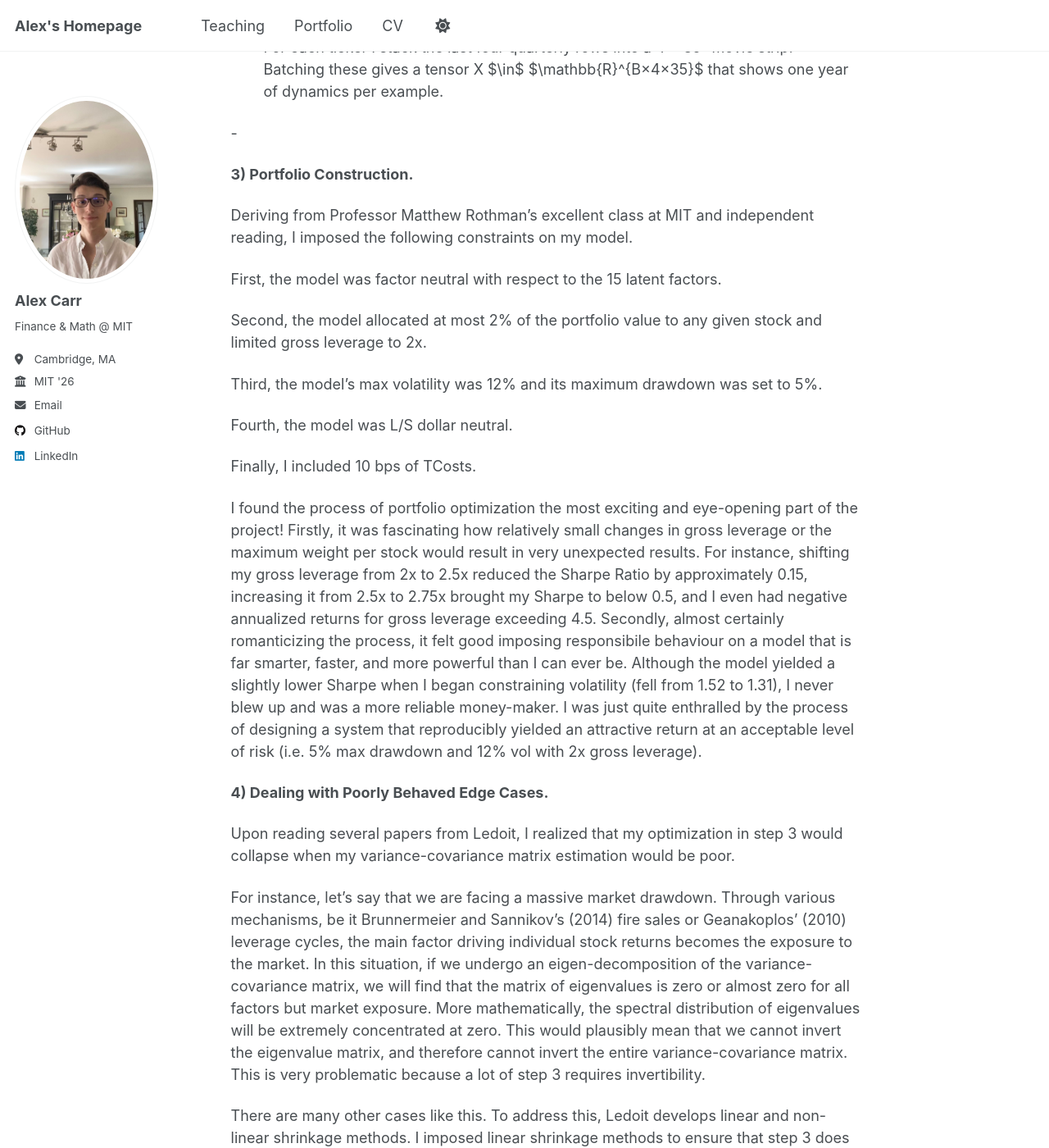
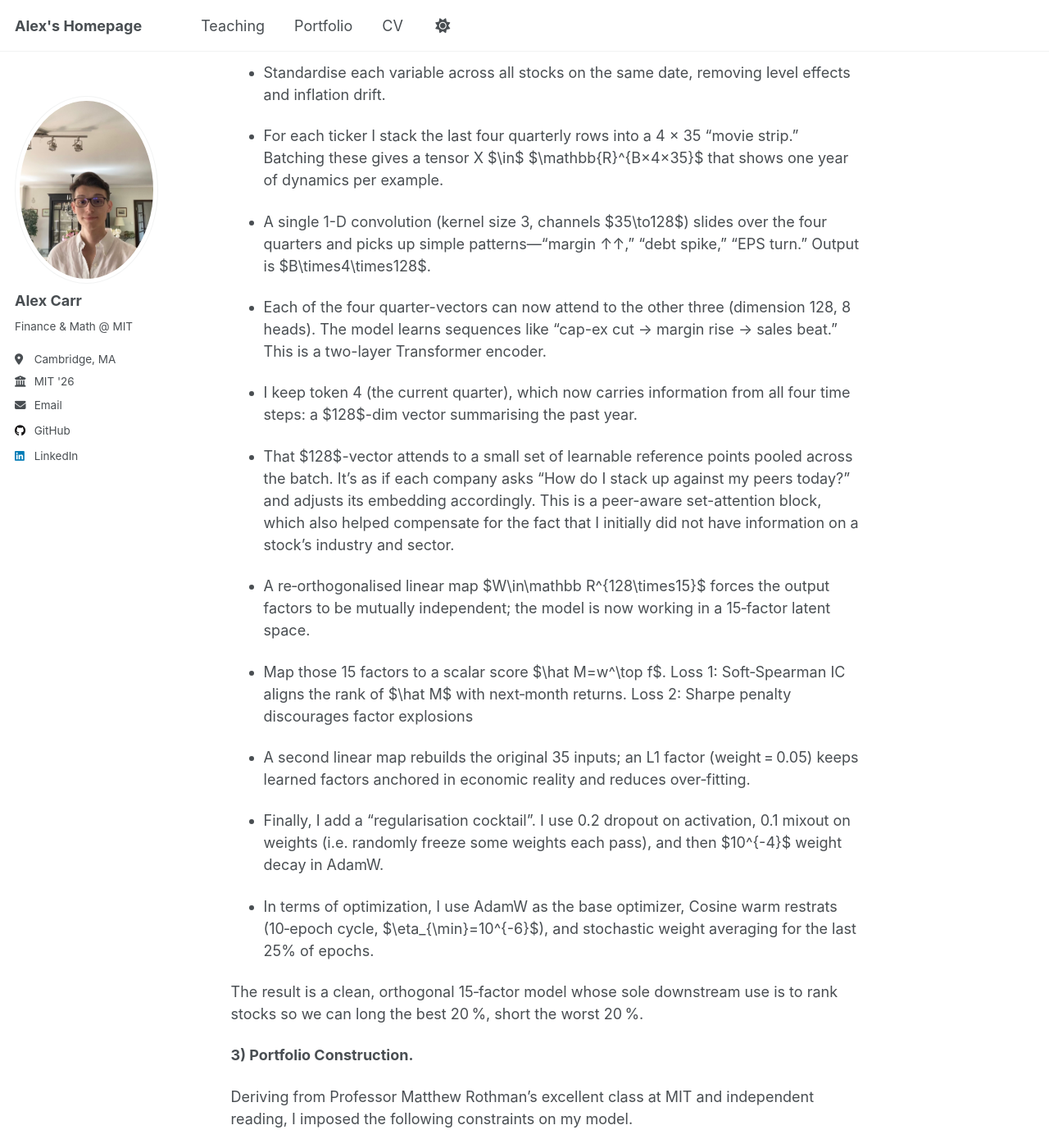
Before and after one commit to AlexandrCarr/AlexandrCarr.github.io, a Jekyll site: the page built from _portfolio/portfolio-1.md, in a window 1280 px wide and 1400 px high, scrolled down 984 px. Shown: the whole window at 82% size. Built offline with Jekyll 4.4.1, drawn with Linux system fonts in a browser that asks for light colours; some of the changed text lies outside the part shown.

Commit message:
Update portfolio-1.md

```diff
--- a/_portfolio/portfolio-1.md
+++ b/_portfolio/portfolio-1.md
@@ -13,7 +13,7 @@ If you want to see a sample of my data cleaning and formatting, please look at t
 
 **2) Model Design.**
 
-After much experimentation, I settled on the following model.
+The big picture is that, each month, the model assigns every stock a score $\hat M$. The trade rule is to long the top 20 % of scores, short the bottom 20 % in equal dollars. Everything that follows exists only to make that ranking as economically‑sensible and forecast‑accurate as possible.
 
 - I snapshot each company’s 35 indicators on each calendar date, exactly
 as they were published—no peeking ahead or filling missing data.
@@ -22,13 +22,30 @@ as they were published—no peeking ahead or filling missing data.
 three months so the model only sees information that would have been in
 investors’ hands at the time.
 
-- On each date, I standardize all variables across all stocks.
+- Standardise each variable across all stocks on the same date, removing level effects and inflation drift.
 
 - For each ticker I stack the last four quarterly rows into a 4 × 35 “movie
-strip.” Batching these gives a tensor X $\in$ $\mathbb{R}^{B×4×35}$ that shows one year
-of dynamics per example.
+strip.” Batching these gives a tensor X $\in$ $\mathbb{R}^{B×4×35}$ that shows one year of dynamics per example.
 
--
+- A single 1-D convolution (kernel size 3, channels $35\to128$) slides over the four quarters and picks up simple patterns—“margin ↑↑,” “debt spike,” “EPS turn.”  Output is $B\times4\times128$.
+
+- Each of the four quarter-vectors can now attend to the other three (dimension 128, 8 heads).  The model learns sequences like “cap-ex cut → margin rise → sales beat.” This is a two-layer Transformer encoder.
+
+- I keep token 4 (the current quarter), which now carries information from all four time steps: a $128$-dim vector summarising the past year.
+
+- That $128$-vector attends to a small set of learnable reference points pooled across the batch.  It’s as if each company asks “How do I stack up against my peers today?” and adjusts its embedding accordingly. This is a peer-aware set-attention block, which also helped compensate for the fact that I initially did not have information on a stock's industry and sector.
+
+- A re‑orthogonalised linear map $W\in\mathbb R^{128\times15}$ forces the output factors to be mutually independent; the model is now working in a 15‑factor latent space.
+
+- Map those 15 factors to a scalar score $\hat M=w^\top f$. Loss 1: Soft‑Spearman IC aligns the rank of $\hat M$ with next‑month returns. Loss 2: Sharpe penalty discourages factor explosions
+
+- A second linear map rebuilds the original 35 inputs; an L1 factor (weight = 0.05) keeps learned factors anchored in economic reality and reduces over‑fitting.
+
+- Finally, I add a "regularisation cocktail". I use 0.2 dropout on activation, 0.1 mixout on weights (i.e. randomly freeze some weights each pass), and then $10^{-4}$ weight decay in AdamW.
+
+- In terms of optimization, I use AdamW as the base optimizer, Cosine warm restrats (10‑epoch cycle, $\eta_{\min}=10^{-6}$), and stochastic weight averaging for the last 25% of epochs.
+
+The result is a clean, orthogonal 15‑factor model whose sole downstream use is to rank stocks so we can long the best 20 %, short the worst 20 %.
 
 **3) Portfolio Construction.**
 
```
